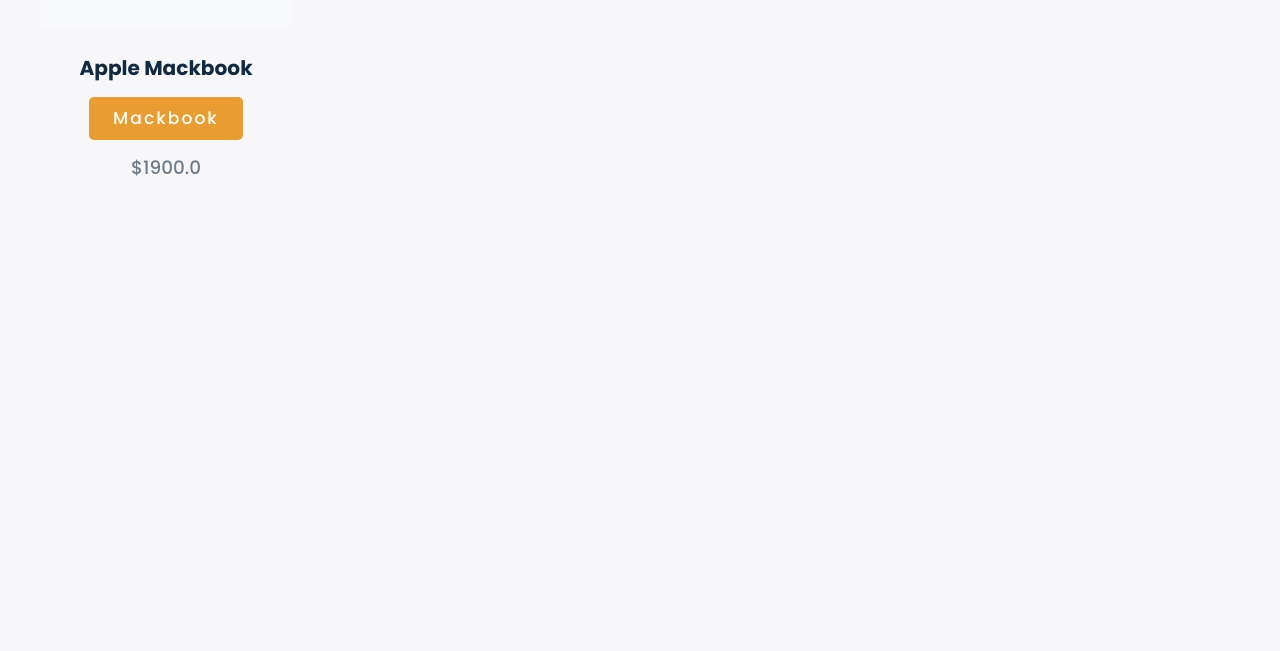
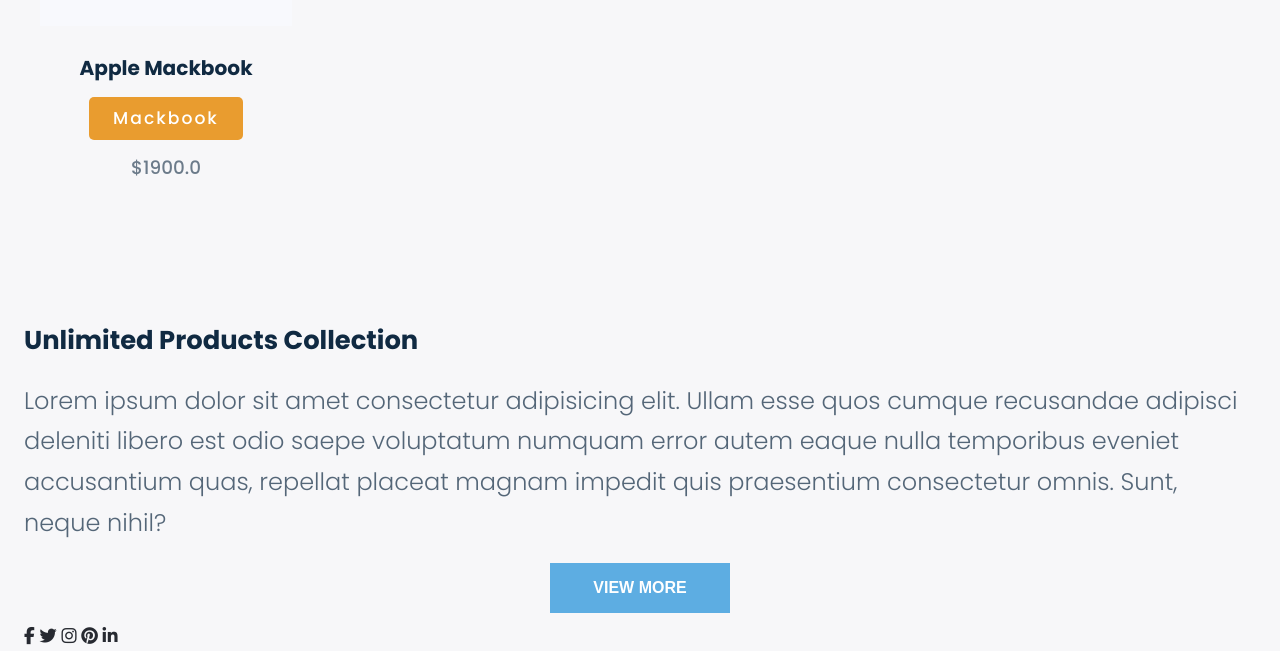
Before and after one commit to belaymit/online-Shoping-JSON-JS, a website with bundled scripts: page src/index.html in a window 1280 px wide. Shown: the part 1340-1991 px from the top of the page. Before the commit the page ends 1660 px from the top, so only its background shows below. Built offline with nearby package versions, Linux system fonts and the light colour scheme; files whose address does not match are found by name.

Commit message:
added footer section to the main markup file

```diff
--- a/src/index.html
+++ b/src/index.html
@@ -68,17 +68,20 @@
         <div class="banner">
           <div class="banner-content">
             <h1>Electronics We use at Home</h1>
-            <p class="text">Lorem ipsum dolor, sit amet consectetur adipisicing elit.
-              Quis sed accusantium saepe facilis dolorem at accusamus aliquam similique
-              molestias autem harum deleniti, repellat, suscipit excepturi eos fuga
-              numquam atque sint quia in. Accusantium dolor nesciunt autem vitae velit explicabo fuga?</p>
+            <p class="text">
+              Lorem ipsum dolor, sit amet consectetur adipisicing elit. Quis sed
+              accusantium saepe facilis dolorem at accusamus aliquam similique
+              molestias autem harum deleniti, repellat, suscipit excepturi eos
+              fuga numquam atque sint quia in. Accusantium dolor nesciunt autem
+              vitae velit explicabo fuga?
+            </p>
             <div class="btns">
               <button class="btn" type="button">Know More</button>
               <button class="btn" type="button">More Info</button>
             </div>
           </div>
           <div class="banner-img">
-            <img src="./Images/home-appliances1.0.jfif" alt="home-appliances">
+            <img src="./Images/home-appliances1.0.jfif" alt="home-appliances" />
           </div>
         </div>
       </div>
@@ -89,9 +92,9 @@
         <div class="product-list">
           <div class="product-item">
             <div class="product-img">
-              <img src="./Images/mackbook1.0.jpg" alt="mack-book">
+              <img src="./Images/mackbook1.0.jpg" alt="mack-book" />
               <button type="button" class="add-to-cart">
-                  <i class="fas fa-shopping-cart">Add To Cart</i>
+                <i class="fas fa-shopping-cart"></i>Add To Cart
               </button>
             </div>
             <div class="product-content">
@@ -103,6 +106,30 @@
         </div>
       </div>
     </section>
+    <footer>
+      <div class="footer-container">
+        <div class="container">
+          <h2>Unlimited Products Collection</h2>
+          <p class="text">
+            Lorem ipsum dolor sit amet consectetur adipisicing elit. Ullam esse
+            quos cumque recusandae adipisci deleniti libero est odio saepe
+            voluptatum numquam error autem eaque nulla temporibus eveniet
+            accusantium quas, repellat placeat magnam impedit quis praesentium
+            consectetur omnis. Sunt, neque nihil?
+          </p>
+          <button type="button" class="btn">View More</button>
+        </div>
+      </div>
+      <div class="container">
+        <div class="social-icons">
+          <a href="#"><i class="fa-brands fa-facebook-f"></i></a>
+          <a href="#"><i class="fa-brands fa-twitter"></i></a>
+          <a href="#"><i class="fab fa-instagram"></i></a>
+          <a href="#"><i class="fa-brands fa-pinterest"></i></a>
+          <a href="#"><i class="fa-brands fa-linkedin-in"></i></a>
+        </div>
+      </div>
+    </footer>
     <script type="module" src="index.js"></script>
   </body>
 </html>
```
Lines whose indentation alone changed are shown as unchanged.
